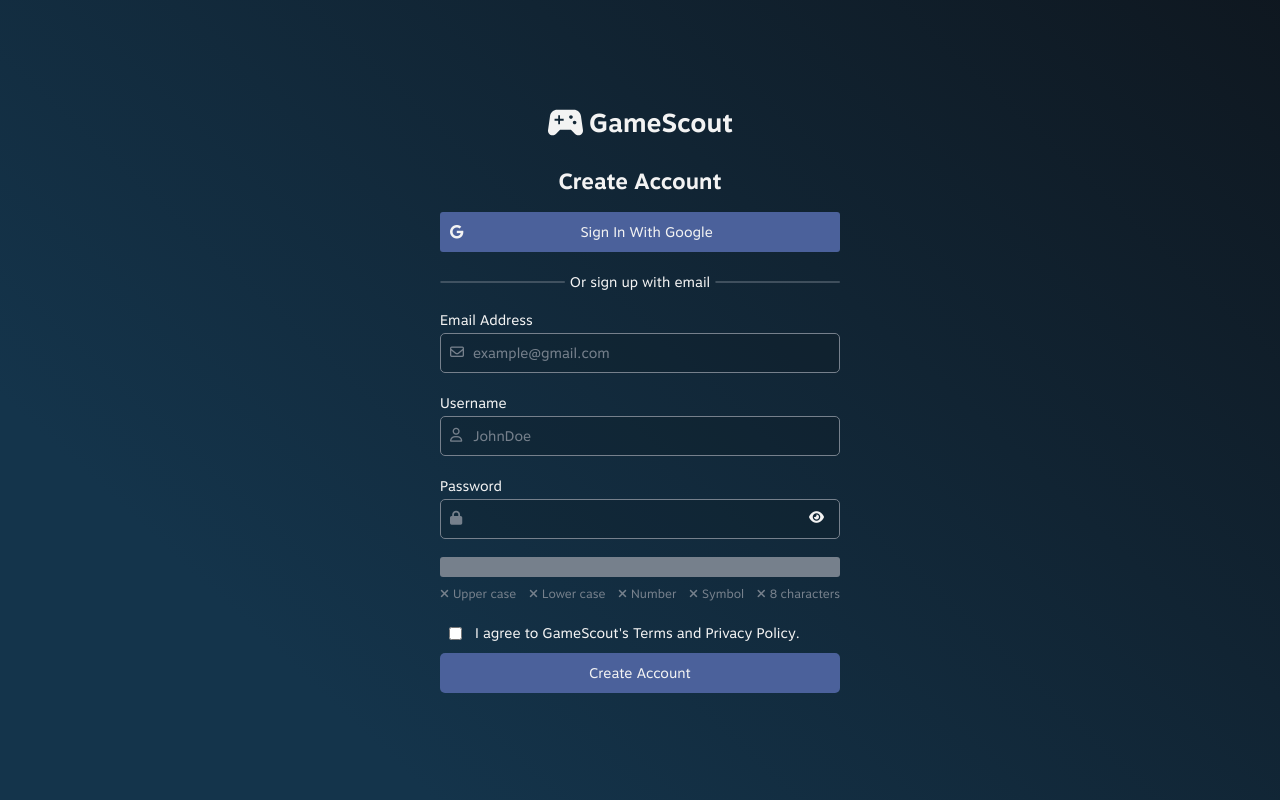
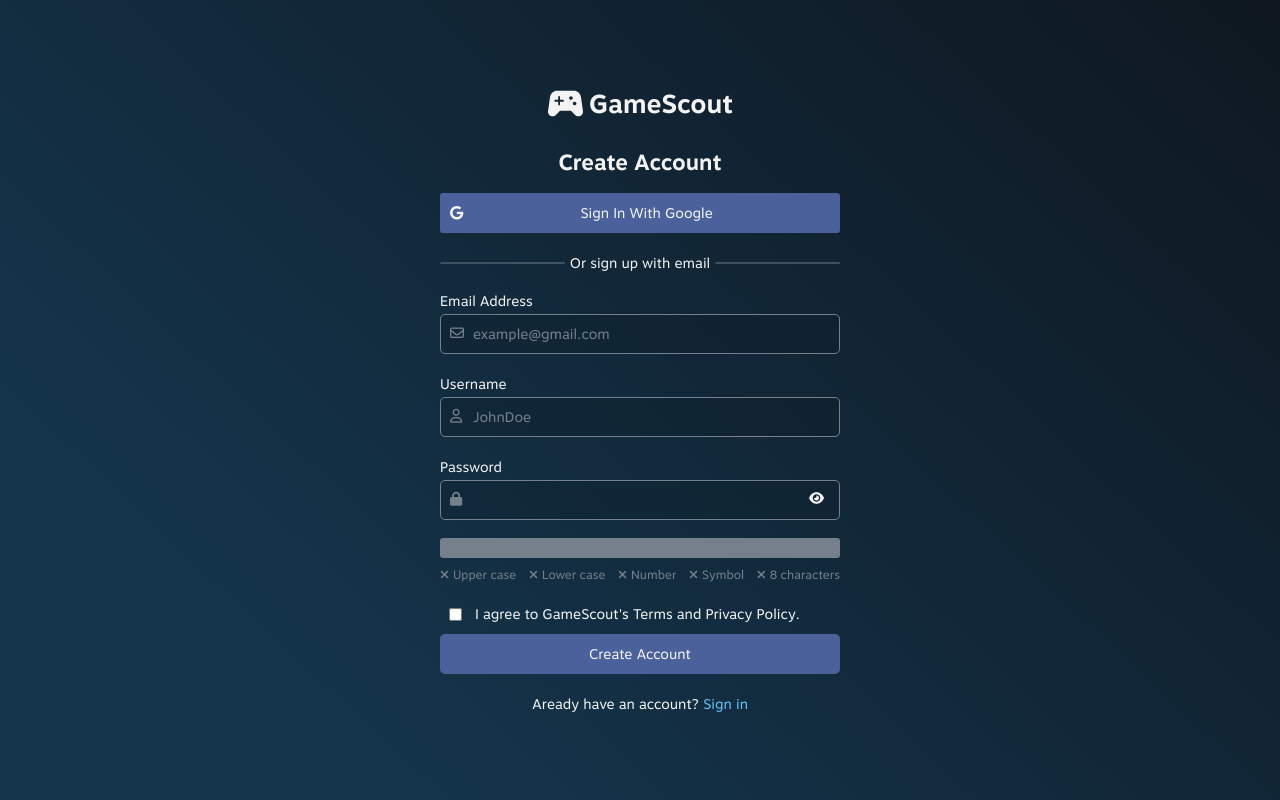
Before and after one commit to santi224m/GameScout, a Flask app: page /signup/ in a window 1280 px wide. Run offline with Flask 3, Linux system fonts and the light colour scheme; some libraries are stand-ins or nearby versions.

Commit message:
Add other sign in redirect

```diff
--- a/src/static/styles/sign_up.scss
+++ b/src/static/styles/sign_up.scss
@@ -369,5 +369,20 @@ section.user {
         }
       }
     }
+
+    span.redirect {
+      @include bodyMedium();
+      color: col(text-main);
+
+      a {
+        text-decoration: none;
+        color: col(primary);
+        transition: 0.25s ease all;
+
+        &:hover {
+          color: col(secondary);
+        }
+      }
+    }
   }
 }
--- a/src/templates/user/sign_up.html
+++ b/src/templates/user/sign_up.html
@@ -80,6 +80,7 @@
         <input type="submit" value="Create Account">
       </div>
     </form>
+    <span class="redirect">Aready have an account? <a href="/signin">Sign in</a></span>
   </div>
 </section>
 {% endblock %}
```
Also changed, not shown: src/static/styles/sign_up.css.
